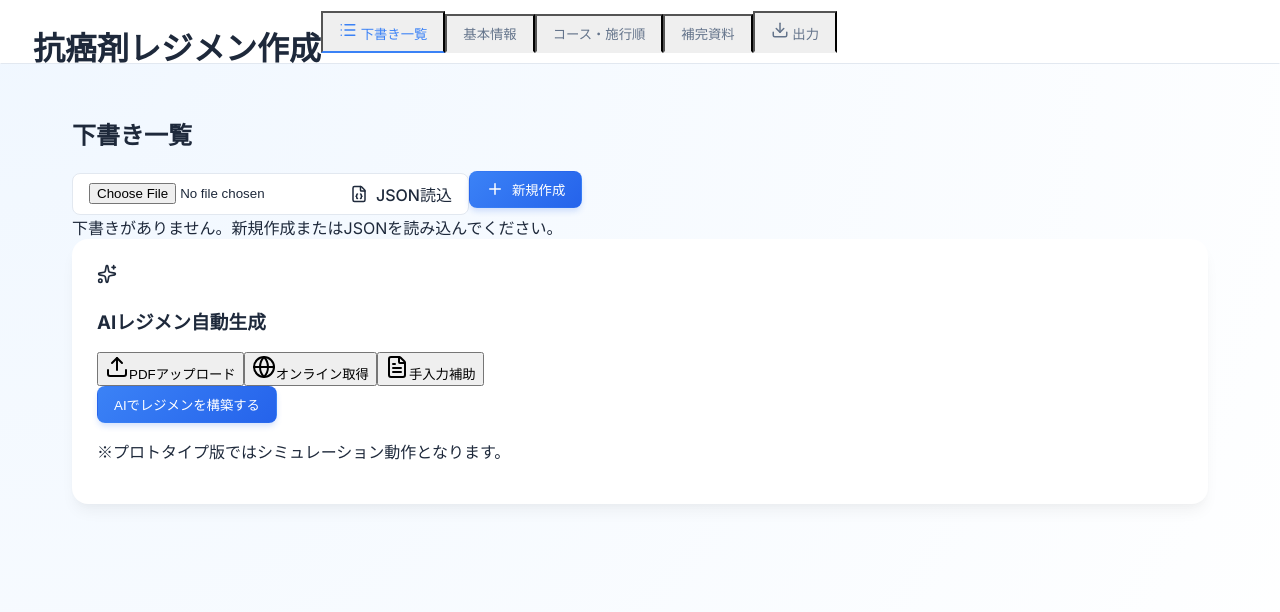
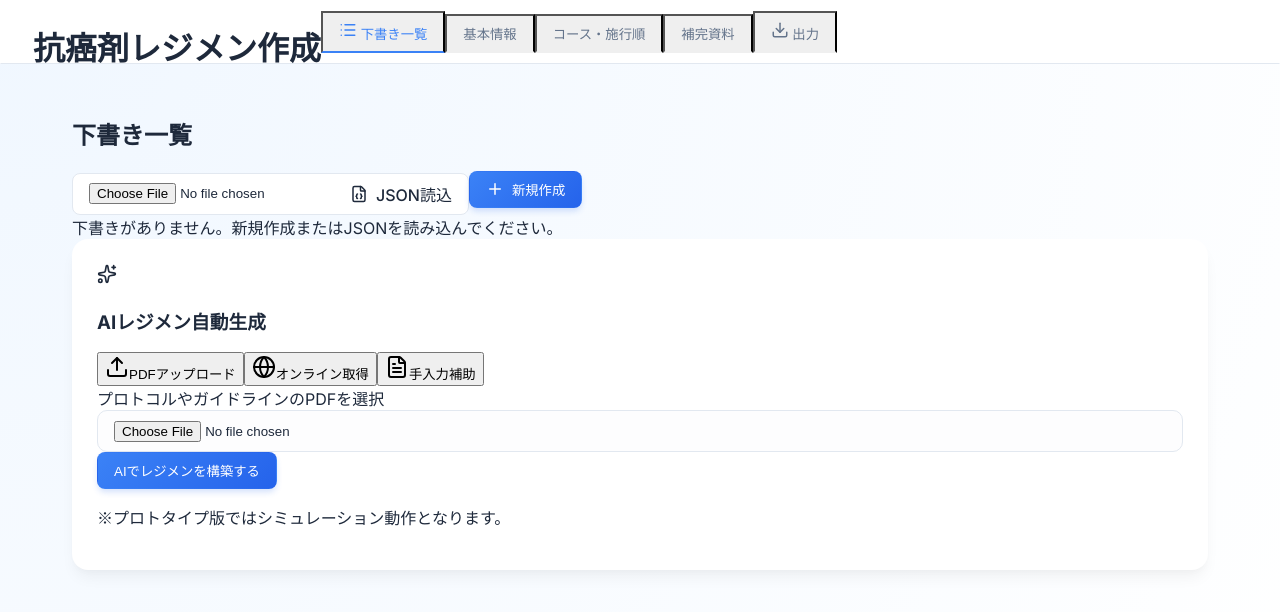
Before and after one commit to hospyhematology-spec/regimen_table_maker, a React (Vite) app: page / in a window 1280 px wide. Shown: the top 612 px of the page. Built offline with nearby package versions, Linux system fonts and the light colour scheme.

Commit message:
Feat: Add actual input fields to AIGenerator #15

```diff
--- a/src/components/AIGenerator.tsx
+++ b/src/components/AIGenerator.tsx
@@ -7,8 +7,24 @@ const AIGenerator: React.FC = () => {
   const { setCurrentRegimen, regimens, setRegimens } = useRegimenStore();
   const [isGenerating, setIsGenerating] = useState(false);
   const [inputType, setInputType] = useState<'pdf' | 'online' | 'manual'>('pdf');
+  const [file, setFile] = useState<File | null>(null);
+  const [url, setUrl] = useState('');
+  const [text, setText] = useState('');
 
   const handleGenerate = () => {
+    if (inputType === 'pdf' && !file) {
+      alert('PDFファイルを選択してください。');
+      return;
+    }
+    if (inputType === 'online' && !url) {
+      alert('URLを入力してください。');
+      return;
+    }
+    if (inputType === 'manual' && !text) {
+      alert('テキストを入力してください。');
+      return;
+    }
+
     setIsGenerating(true);
     // Simulate AI generation delay
     setTimeout(() => {
@@ -70,6 +86,45 @@ const AIGenerator: React.FC = () => {
         </button>
       </div>
 
+      <div className="mb-6 bg-white p-4 rounded-xl border border-blue-100 min-h-[120px] flex items-center justify-center">
+        {inputType === 'pdf' && (
+          <div className="flex flex-col gap-3 w-full">
+            <span className="text-sm font-bold text-slate-700">プロトコルやガイドラインのPDFを選択</span>
+            <input
+              type="file"
+              accept=".pdf"
+              className="input text-sm p-3 border-dashed border-2 cursor-pointer
+                         file:mr-4 file:py-2 file:px-4 file:rounded-full file:border-0
+                         file:text-sm file:font-semibold file:bg-blue-50 file:text-blue-700 hover:file:bg-blue-100"
+              onChange={(e) => setFile(e.target.files?.[0] || null)}
+            />
+          </div>
+        )}
+        {inputType === 'online' && (
+          <div className="flex flex-col gap-3 w-full">
+            <span className="text-sm font-bold text-slate-700">ガイドライン等のWebページのURL</span>
+            <input
+              type="url"
+              className="input text-base"
+              placeholder="https://..."
+              value={url}
+              onChange={(e) => setUrl(e.target.value)}
+            />
+          </div>
+        )}
+        {inputType === 'manual' && (
+          <div className="flex flex-col gap-3 w-full">
+            <span className="text-sm font-bold text-slate-700">レジメンのテキスト（薬剤名、用量など）</span>
+            <textarea
+              className="input min-h-[100px] text-sm"
+              placeholder="例: パクリタキセル 80mg/m2 day1,8,15..."
+              value={text}
+              onChange={(e) => setText(e.target.value)}
+            />
+          </div>
+        )}
+      </div>
+
       <button
         className="btn btn-primary w-full py-4 text-lg shadow-lg disabled:opacity-50"
         onClick={handleGenerate}
```
